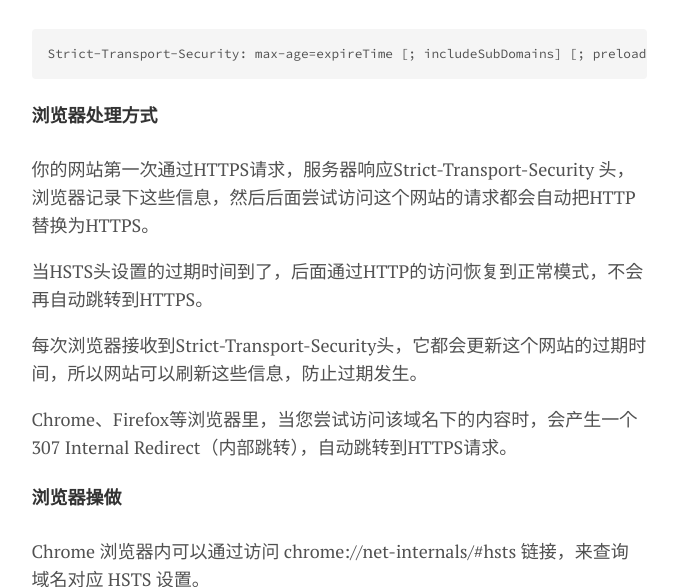
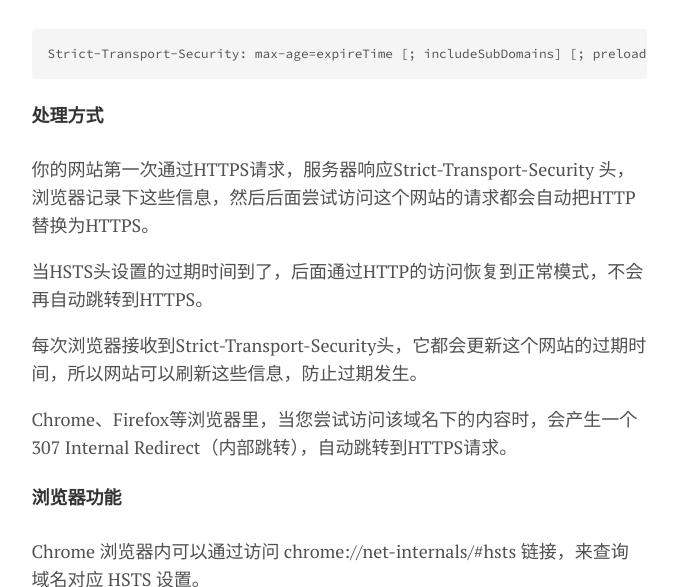
Before and after one commit to gaius-qi/gaius-qi.github.io, a Jekyll site: the page built from _posts/2018-11-05-ssl-certificate.md, in a window 1280 px wide and 900 px high, scrolled down 5753 px, cut to the strip 153-740 px from the top of the window. Shown: the whole strip, without its empty margins (301-978 px from the left). Built offline with Jekyll 4.4.1, drawn with Linux system fonts in a browser that asks for light colours.

Commit message:
feat: title

````diff
--- a/_posts/2018-11-05-ssl-certificate.md
+++ b/_posts/2018-11-05-ssl-certificate.md
@@ -219,7 +219,7 @@ read:errno=0
 Strict-Transport-Security: max-age=expireTime [; includeSubDomains] [; preload]
 ```
 
-#### 浏览器处理方式
+#### 处理方式
 你的网站第一次通过HTTPS请求，服务器响应Strict-Transport-Security 头，浏览器记录下这些信息，然后后面尝试访问这个网站的请求都会自动把HTTP替换为HTTPS。
 
 当HSTS头设置的过期时间到了，后面通过HTTP的访问恢复到正常模式，不会再自动跳转到HTTPS。
@@ -228,7 +228,7 @@ Strict-Transport-Security: max-age=expireTime [; includeSubDomains] [; preload]
 
 Chrome、Firefox等浏览器里，当您尝试访问该域名下的内容时，会产生一个307 Internal Redirect（内部跳转），自动跳转到HTTPS请求。
 
-#### 浏览器操做
+#### 浏览器功能
 Chrome 浏览器内可以通过访问 chrome://net-internals/#hsts 链接，来查询域名对应 HSTS 设置。
 
 ![](https://tva1.sinaimg.cn/large/0081Kckwly1gkeg6opnjnj327n0u044i.jpg)
````
